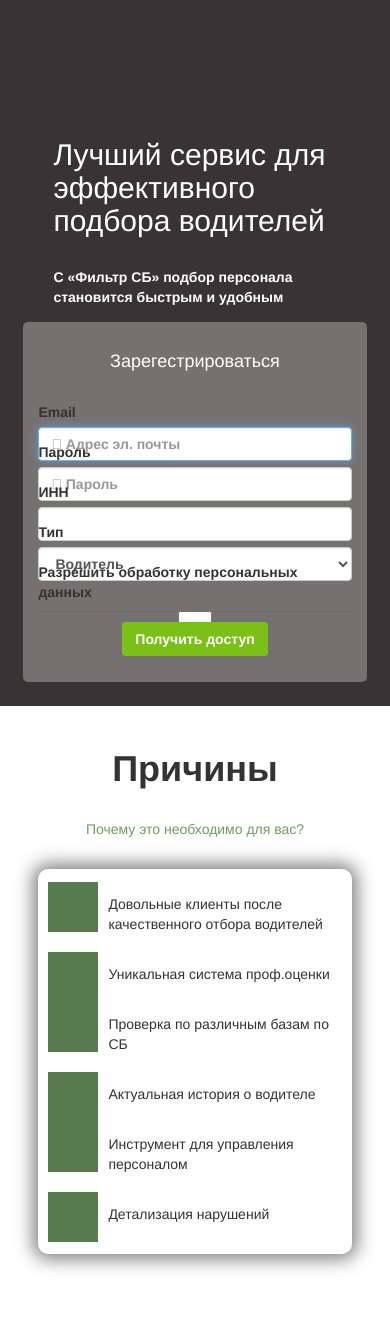
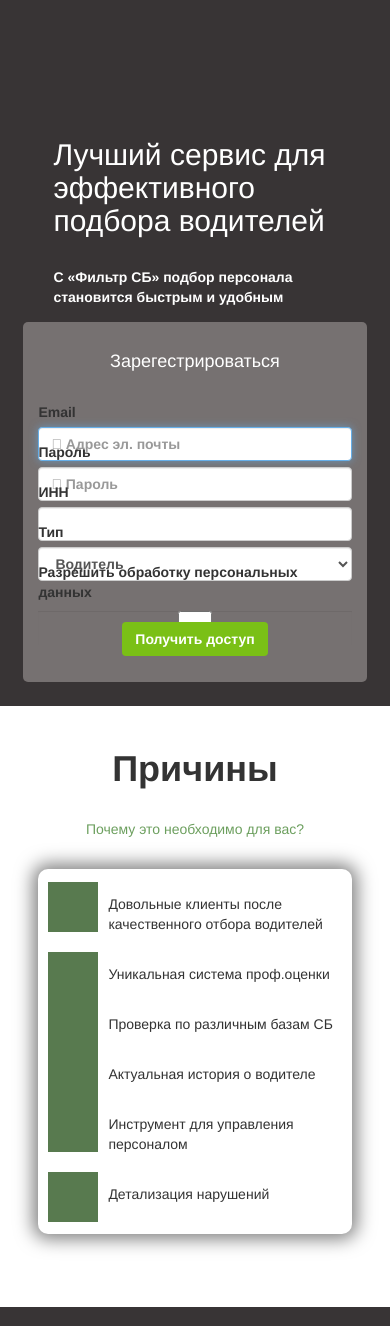
Before and after one commit to mihalevm/filtersb, a Yii app: template basic/views/register/index.php in a window 390 px wide. Shown: the top 1326 px of the page. Run offline with PHP 8.4 and a stand-in for Yii, Linux system fonts and the light colour scheme; the template is opened without the code that fills it, so the values that code supplies are empty; form fields are guessed from the names that the template uses; some libraries are stand-ins or nearby versions; grey boxes are pictures that could not be loaded.

Commit message:
Изменено:  - Правка текста на сайте

```diff
--- a/basic/views/register/index.php
+++ b/basic/views/register/index.php
@@ -86,7 +86,7 @@ $this->title = 'Регистрация';
                 <div class="col-lg-6 col-md-6 col-sm-12 mb-30 text-left"><span class="icon icon-growth"></span> Уникальная система проф.оценки</div>
             </div>
             <div class="row">
-                <div class="col-lg-6 col-md-6 col-sm-12 mb-30 text-left"><span class="icon icon-bigdata"></span> Проверка по различным базам по СБ</div>
+                <div class="col-lg-6 col-md-6 col-sm-12 mb-30 text-left"><span class="icon icon-bigdata"></span> Проверка по различным базам СБ</div>
                 <div class="col-lg-6 col-md-6 col-sm-12 mb-30 text-left"><span class="icon icon-contract"></span> Актуальная история о водителе</div>
             </div>
             <div class="row">
```
